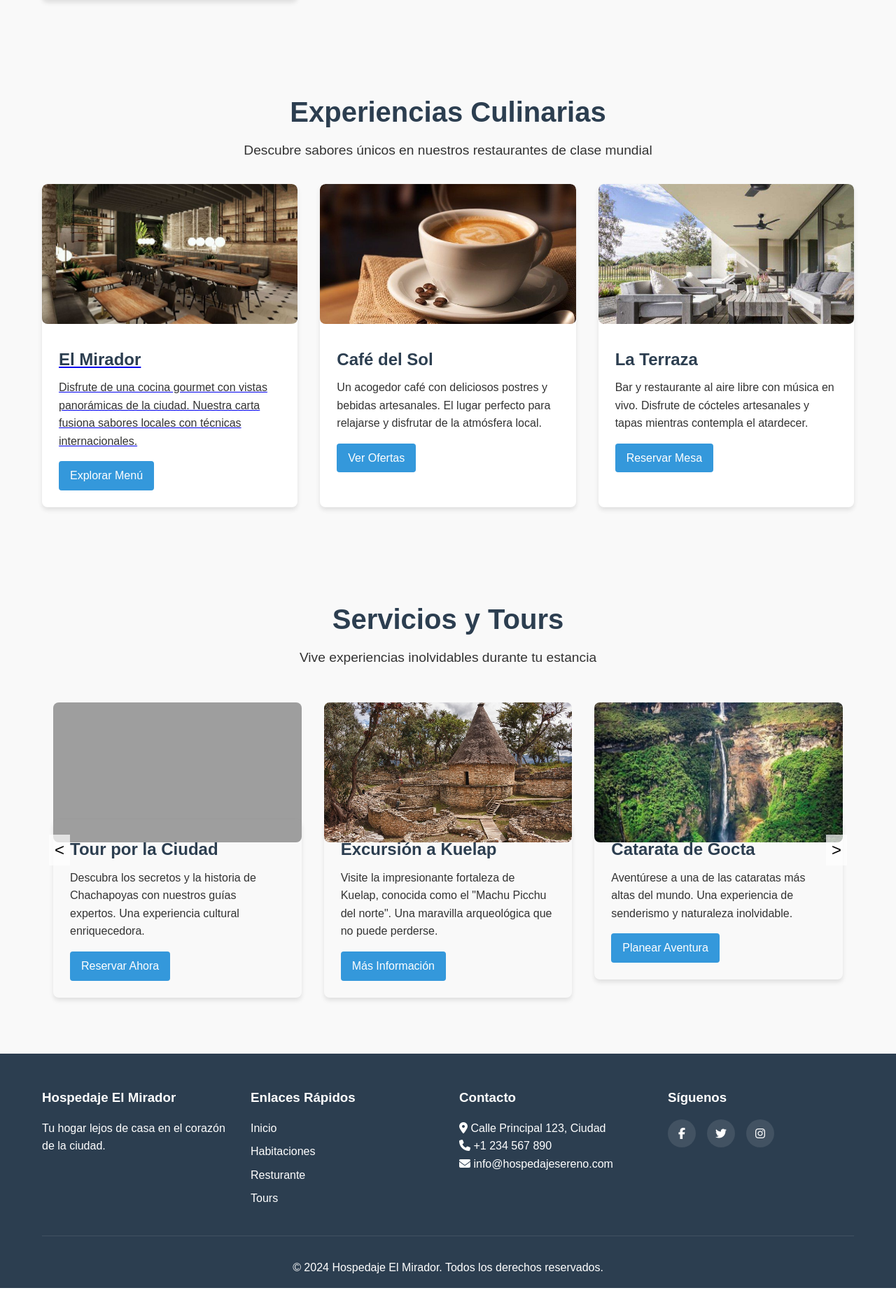
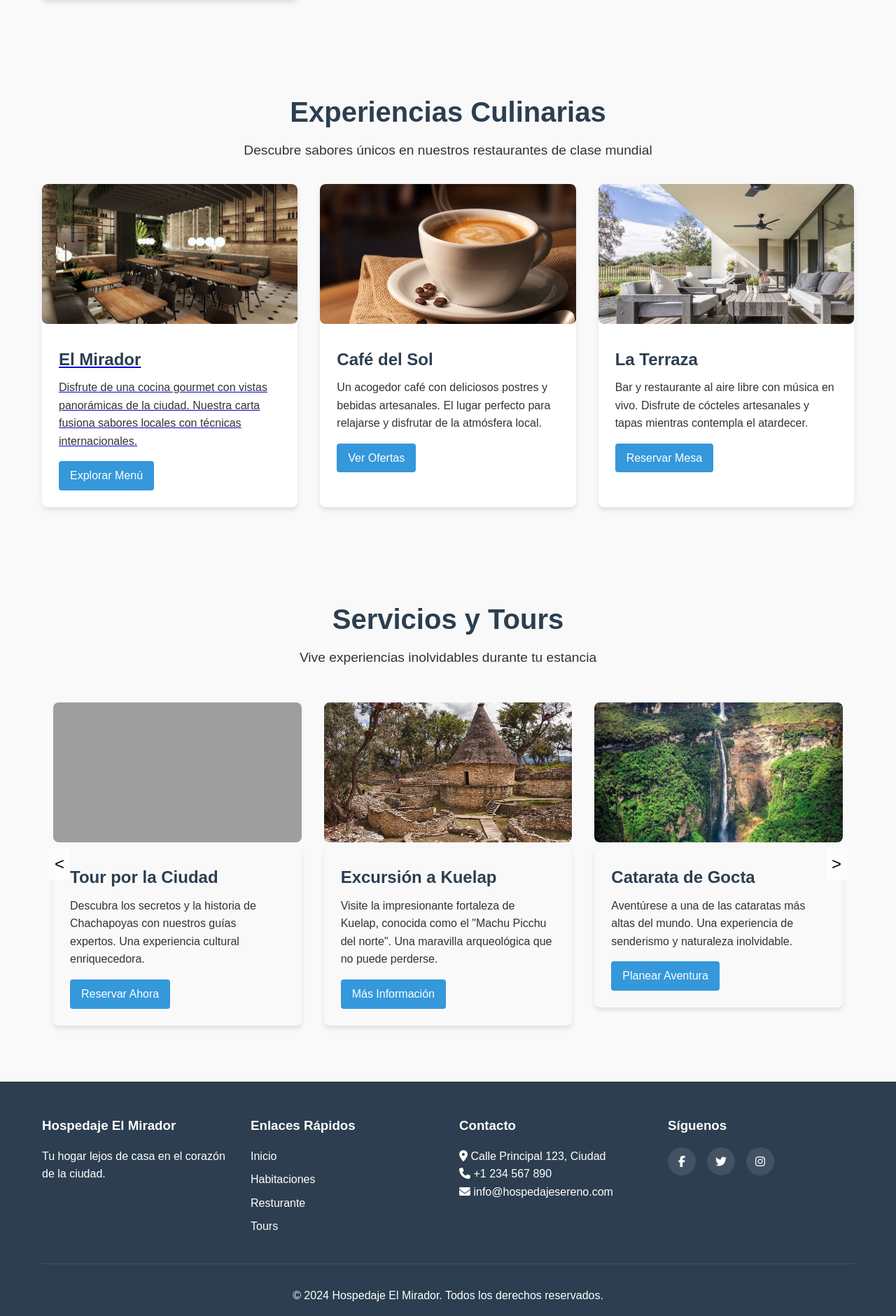
Before and after one commit to JavierCM30/El-Mirador, a PHP site: page /hospedaje/views/inicio.php in a window 1280 px wide. Shown: the part 2336-4217 px from the top of the page at 70% size. Before the commit the page ends 4177 px from the top, so only its background shows below. Run offline with PHP 8.4, Linux system fonts and the light colour scheme; some libraries are stand-ins or nearby versions; grey boxes are pictures that could not be loaded.

Commit message:
Actualizacion

```diff
--- a/public/resources/css/habitaciones.css
+++ b/public/resources/css/habitaciones.css
@@ -108,6 +108,7 @@ body {
 .hero-control:hover {
     background-color: rgba(255, 255, 255, 0.8);
 }
+
 
 /* Rooms Section */
 .rooms {
--- a/public/resources/css/index.css
+++ b/public/resources/css/index.css
@@ -1285,7 +1285,6 @@ h2 {
   padding: 1.5rem;
   border-radius: 8px;
   box-shadow: 0 4px 6px rgba(0, 0, 0, 0.1);
-  margin-top: -40px;
   position: relative;
 }
 
```
Also changed, not shown: views/habitaciones.php (indentation only).
